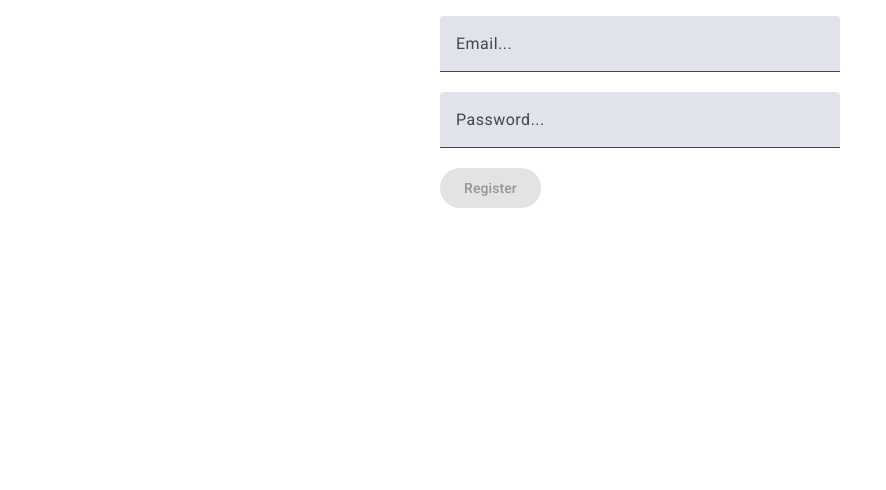
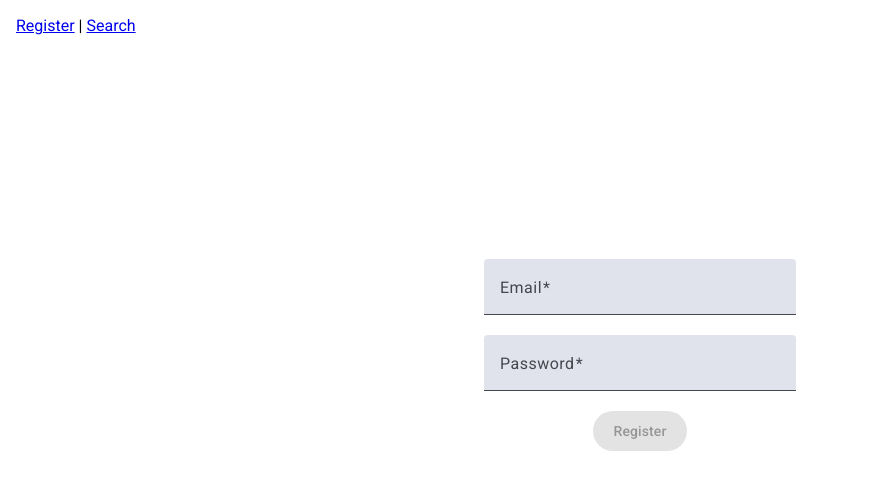
Before and after one commit to phoenix-of-dawn/game-tracker, an Angular app in the folder client/: page /register in a window 1280 px wide. Shown: the top 490 px of the page, without its empty margins (0-886 px from the left). Built offline with nearby package versions, Linux system fonts and the light colour scheme.

Commit message:
Implement User Submission + some styling

```diff
--- a/client/src/app/app.component.html
+++ b/client/src/app/app.component.html
@@ -3,8 +3,6 @@
         <a routerLink="/register">Register</a>
         |
         <a routerLink="/search">Search</a>
-        |
-        <a routerLink="/game">Game</a>
     </nav>
 </main>
 
--- a/client/src/app/app.component.scss
+++ b/client/src/app/app.component.scss
@@ -1,4 +1,3 @@
 .main {
-    position: absolute;
-    left: 50%;
+    display: grid;
 }
--- a/client/src/app/app.component.ts
+++ b/client/src/app/app.component.ts
@@ -1,6 +1,5 @@
 import { Component } from '@angular/core';
 import { RouterLink, RouterOutlet } from '@angular/router';
-import { RegisterPage } from './pages/register/register-page.component';
 
 @Component({
     selector: 'app-root',
--- a/client/src/app/components/register/register.component.html
+++ b/client/src/app/components/register/register.component.html
@@ -1,39 +1,42 @@
-<div class="register">
-    <form [formGroup]="registerForm" (ngSubmit)="onSubmit()">
+<div class="register-container">
+    <form [formGroup]="registerForm" (ngSubmit)="onSubmit()" class="register">
         <div class="register-field">
             <mat-form-field>
+                <mat-label>Email</mat-label>
                 <input
                     matInput
                     id="register-email"
                     type="email"
                     formControlName="email"
-                    placeholder="Email..."
+                    placeholder="Ex.: johndoe@example.com"
                     autocomplete="email"
                     required="true"
                 />
+
+                @if (email != null && (email.dirty || email.touched)) { @if
+                (email.hasError('email') && !email.hasError('required')) {
+                <mat-error>Email is <strong>required</strong></mat-error>
+                } @else if (email.hasError('required')) {
+                <mat-error>Not a valid email</mat-error>
+                } }
             </mat-form-field>
         </div>
         <div class="register-field">
             <mat-form-field>
+                <mat-label>Password</mat-label>
                 <input
                     matInput
                     id="register-password"
                     type="password"
                     formControlName="password"
-                    placeholder="Password..."
+                    placeholder="Must be at least 6 characters"
                     autocomplete="new-password"
                     required="true"
                 />
             </mat-form-field>
         </div>
-        <div class="register-field">
-            <button
-                mat-flat-button
-                type="submit"
-                [disabled]="!registerForm.valid"
-            >
-                Register
-            </button>
-        </div>
+        <button mat-flat-button type="submit" [disabled]="!registerForm.valid">
+            Register
+        </button>
     </form>
 </div>
--- a/client/src/app/components/register/register.component.scss
+++ b/client/src/app/components/register/register.component.scss
@@ -1,14 +1,19 @@
 .register {
     display: flex;
     flex-direction: column;
-    max-width: 400px;
-    gap: 16px;
+    max-width: 25%;
+    min-height: 80vh;
     margin: 0 auto;
     justify-content: center;
-    justify-items: center;
+    align-items: center;
+
+    button {
+        width: 30%;
+    }
 }
 
 .register-field {
+    width: 100%;
     mat-form-field {
         width: 100%;
     }
--- a/client/src/app/components/register/register.component.ts
+++ b/client/src/app/components/register/register.component.ts
@@ -6,8 +6,11 @@ import {
     Validators,
 } from '@angular/forms';
 import { MatButtonModule } from '@angular/material/button';
-import { MatFormField } from '@angular/material/form-field';
+import { MatError, MatFormField } from '@angular/material/form-field';
 import { MatInputModule } from '@angular/material/input';
+import { RegistrationHandler } from '../../services/registeration-handler.service';
+import { Router } from '@angular/router';
+import { UserCreationError } from '../../interfaces/user';
 
 @Component({
     selector: 'register-component',
@@ -21,14 +24,44 @@ import { MatInputModule } from '@angular/material/input';
     ],
 })
 export class RegisterComponent {
-    constructor() {}
+    constructor(
+        private registrationHandler: RegistrationHandler,
+        private router: Router
+    ) {}
 
     registerForm = new FormGroup({
         email: new FormControl('', [Validators.email, Validators.required]),
-        password: new FormControl('', Validators.required),
+        password: new FormControl('', [
+            Validators.required,
+            Validators.minLength(6),
+        ]),
     });
+
+    get email() {
+        return this.registerForm.get('email');
+    }
+
+    get password() {
+        return this.registerForm.get('password');
+    }
 
     onSubmit() {
         console.log('submitted!');
+        if (this.registerForm.value.email && this.registerForm.value.password) {
+            const result = this.registrationHandler.makeUser(
+                this.registerForm.value.email,
+                this.registerForm.value.password
+            );
+            this.registerForm.reset();
+
+            if (result.Error == null) {
+                // Move to user page when implemented
+                this.router.navigate(['/search']);
+            } else {
+                this.router.navigate(['/register'], {
+                    queryParams: { Error: result.Error },
+                });
+            }
+        }
     }
 }
--- /dev/null
+++ b/client/src/app/interfaces/user.ts
@@ -0,0 +1,9 @@
+export interface UserCreationResponse {
+    Authorization: string;
+    Error: UserCreationError | null;
+}
+
+export enum UserCreationError {
+    EmailNotUnique,
+    ServerError,
+}
--- a/client/src/app/services/http-handler.service.ts
+++ b/client/src/app/services/http-handler.service.ts
@@ -2,6 +2,7 @@ import { HttpClient } from '@angular/common/http';
 import { Injectable } from '@angular/core';
 import { Observable } from 'rxjs';
 import { Game } from '../interfaces/game';
+import { UserCreationResponse } from '../interfaces/user';
 
 @Injectable({
     providedIn: 'root',
@@ -10,8 +11,22 @@ export class HttpHandler {
     constructor(private http: HttpClient) {}
 
     baseUrl = 'http://localhost:8080';
+    jwtKey = null;
 
     getGamesRequest(name: string): Observable<Game[]> {
         return this.http.get<Game[]>(`${this.baseUrl}/search?name=${name}`);
     }
+
+    postRegisterRequest(
+        email: string,
+        password: string
+    ): Observable<UserCreationResponse> {
+        return this.http.post<UserCreationResponse>(
+            `${this.baseUrl}/register`,
+            {
+                email: email,
+                password: password,
+            }
+        );
+    }
 }
--- /dev/null
+++ b/client/src/app/services/registeration-handler.service.ts
@@ -0,0 +1,22 @@
+import { Injectable } from '@angular/core';
+import { HttpHandler } from './http-handler.service';
+import { Observable } from 'rxjs';
+import { UserCreationError, UserCreationResponse } from '../interfaces/user';
+
+@Injectable({ providedIn: 'root' })
+export class RegistrationHandler {
+    constructor(private httpHandler: HttpHandler) {}
+
+    public makeUser(email: string, password: string): UserCreationResponse {
+        let result: UserCreationResponse = {
+            Authorization: '',
+            Error: UserCreationError.ServerError,
+        };
+        const response = this.httpHandler.postRegisterRequest(email, password);
+        response.subscribe((res) => {
+            result = res;
+        });
+
+        return result;
+    }
+}
```
